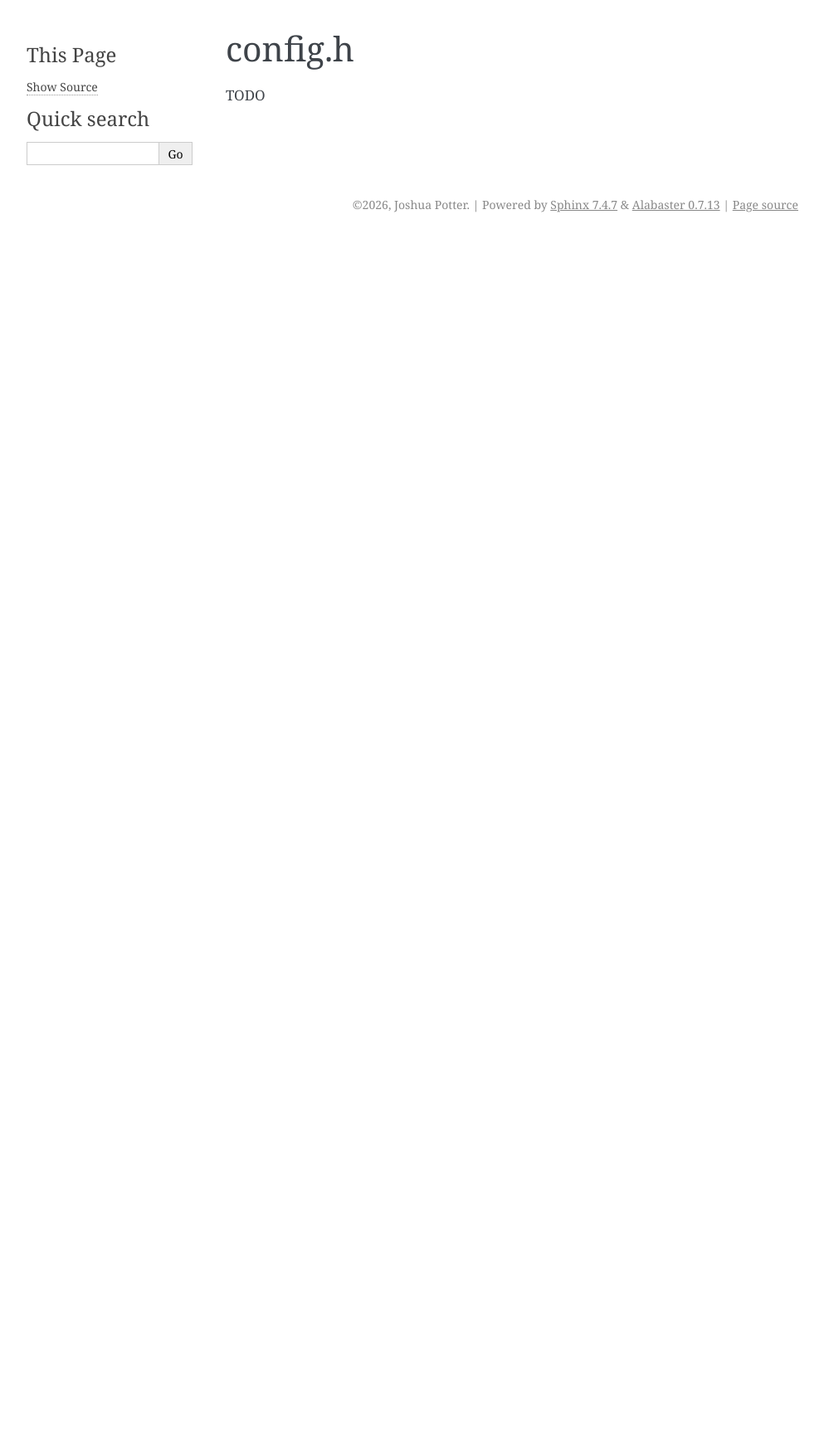
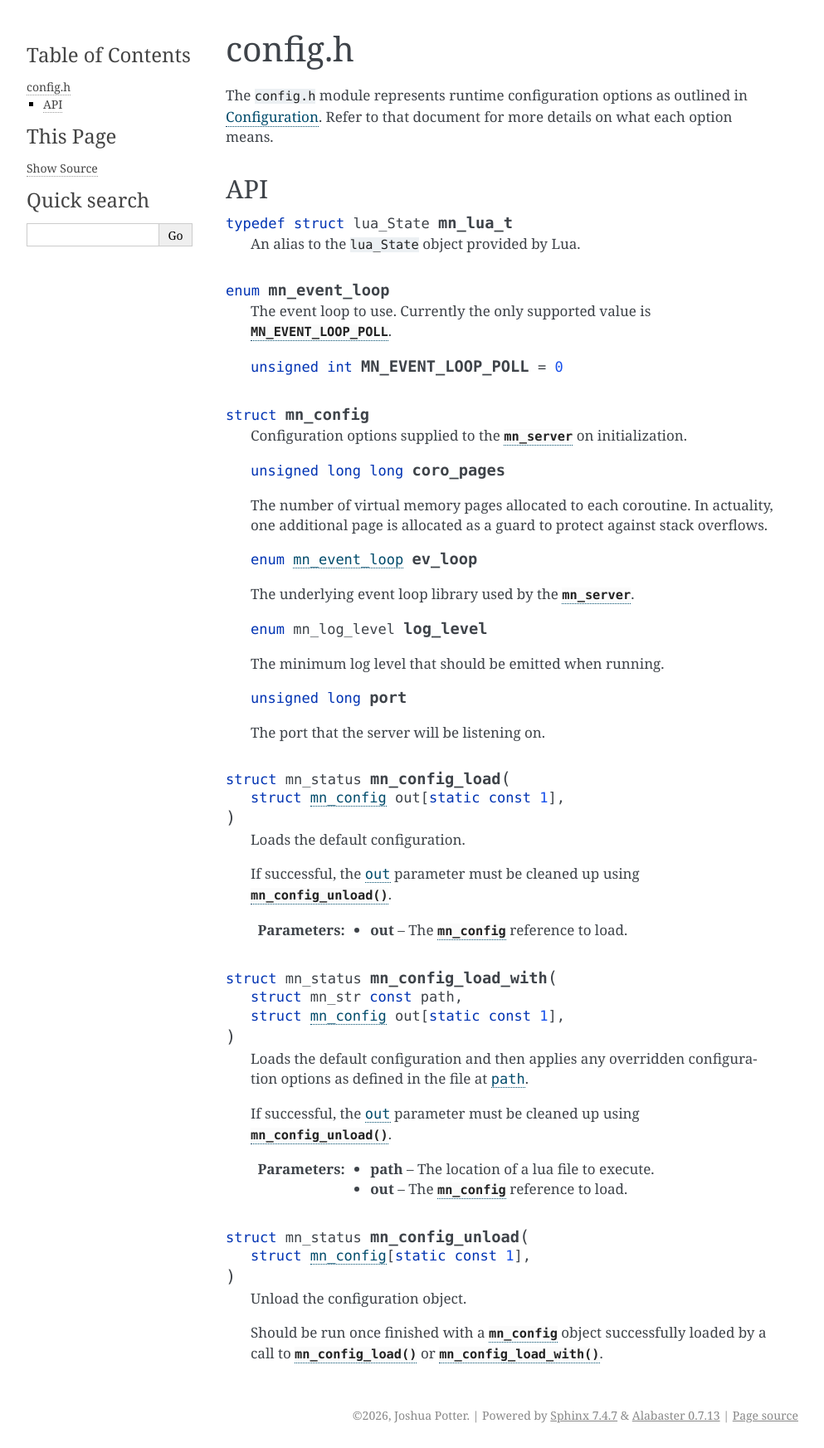
Before and after one commit to jrpotter/makinori, a Sphinx documentation site: the page built from docs/source/reference/config_h.rst, in a window 1280 px wide. Shown: the whole page at 83% size, without its empty margins (148-1141 px from the left). Built offline with Sphinx 7.4.7, drawn with Linux system fonts in a browser that asks for light colours; before the commit the page ends 900 px from its top, so only the background shows below that.

Commit message:
Consolidate runtime/config and add config_h documentation.

```diff
--- a/docs/source/conf.py
+++ b/docs/source/conf.py
@@ -13,7 +13,7 @@ release = '0.1.0'
 
 exclude_patterns = []
 extensions = []
-maximum_signature_line_length = 88
+maximum_signature_line_length = 80
 templates_path = ['_templates']
 
 def setup(app):
--- a/docs/source/reference/config_h.rst
+++ b/docs/source/reference/config_h.rst
@@ -1,4 +1,74 @@
 config.h
 ========
 
-TODO
+The ``config.h`` module represents runtime configuration options as outlined
+in :doc:`../config`. Refer to that document for more details on what each option
+means.
+
+API
+---
+
+.. c:type:: struct lua_State mn_lua_t
+
+   An alias to the ``lua_State`` object provided by Lua.
+
+.. c:enum:: mn_event_loop
+
+   The event loop to use. Currently the only supported value is
+   :c:member:`MN_EVENT_LOOP_POLL`.
+
+   .. c:member:: unsigned int MN_EVENT_LOOP_POLL = 0
+
+.. c:struct:: mn_config
+
+   Configuration options supplied to the :c:struct:`mn_server` on initialization.
+
+   .. c:member:: unsigned long long coro_pages
+
+   The number of virtual memory pages allocated to each coroutine. In actuality,
+   one additional page is allocated as a guard to protect against stack
+   overflows.
+
+   .. c:member:: enum mn_event_loop ev_loop
+
+   The underlying event loop library used by the :c:struct:`mn_server`.
+
+   .. c:member:: enum mn_log_level log_level
+
+   The minimum log level that should be emitted when running.
+
+   .. c:member:: unsigned long port
+
+   The port that the server will be listening on.
+
+.. c:function:: struct mn_status mn_config_load( \
+                    struct mn_config out[const static 1])
+
+   Loads the default configuration.
+
+   If successful, the :c:expr:`out` parameter must be cleaned up using
+   :c:func:`mn_config_unload`.
+
+   :param out: The :c:struct:`mn_config` reference to load.
+
+.. c:function:: struct mn_status mn_config_load_with( \
+                    struct mn_str const path, \
+                    struct mn_config out[const static 1])
+
+   Loads the default configuration and then applies any overridden configuration
+   options as defined in the file at :c:expr:`path`.
+
+   If successful, the :c:expr:`out` parameter must be cleaned up using
+   :c:func:`mn_config_unload`.
+
+   :param path: The location of a lua file to execute.
+   :param out: The :c:struct:`mn_config` reference to load.
+
+.. c:function:: struct mn_status mn_config_unload( \
+                    struct mn_config[const static 1])
+
+   Unload the configuration object.
+
+   Should be run once finished with a :c:struct:`mn_config` object
+   successfully loaded by a call to :c:func:`mn_config_load` or
+   :c:func:`mn_config_load_with`.
--- a/docs/source/reference/index.rst
+++ b/docs/source/reference/index.rst
@@ -9,6 +9,10 @@ automatically pulled in using:
 
    #include "makinori.h"
 
+Fields ending in an underscore (e.g. ``lua_``) should not be accessed directly.
+If you come across a use case where it is necessary to do so, please file an
+issue.
+
 .. toctree::
    :maxdepth: 1
 
--- a/docs/source/reference/runtime_h.rst
+++ /dev/null
@@ -1,4 +0,0 @@
-runtime.h
-=========
-
-TODO
--- a/docs/source/reference/server_h.rst
+++ b/docs/source/reference/server_h.rst
@@ -1,4 +1,6 @@
 server.h
 ========
 
-TODO
+.. c:struct:: mn_server
+
+   TODO
```
Also changed, not shown: other parts of docs/source/reference/index.rst (+0 -1 lines), docs/source/intro.rst (+2 -5 lines), 11 other files.
